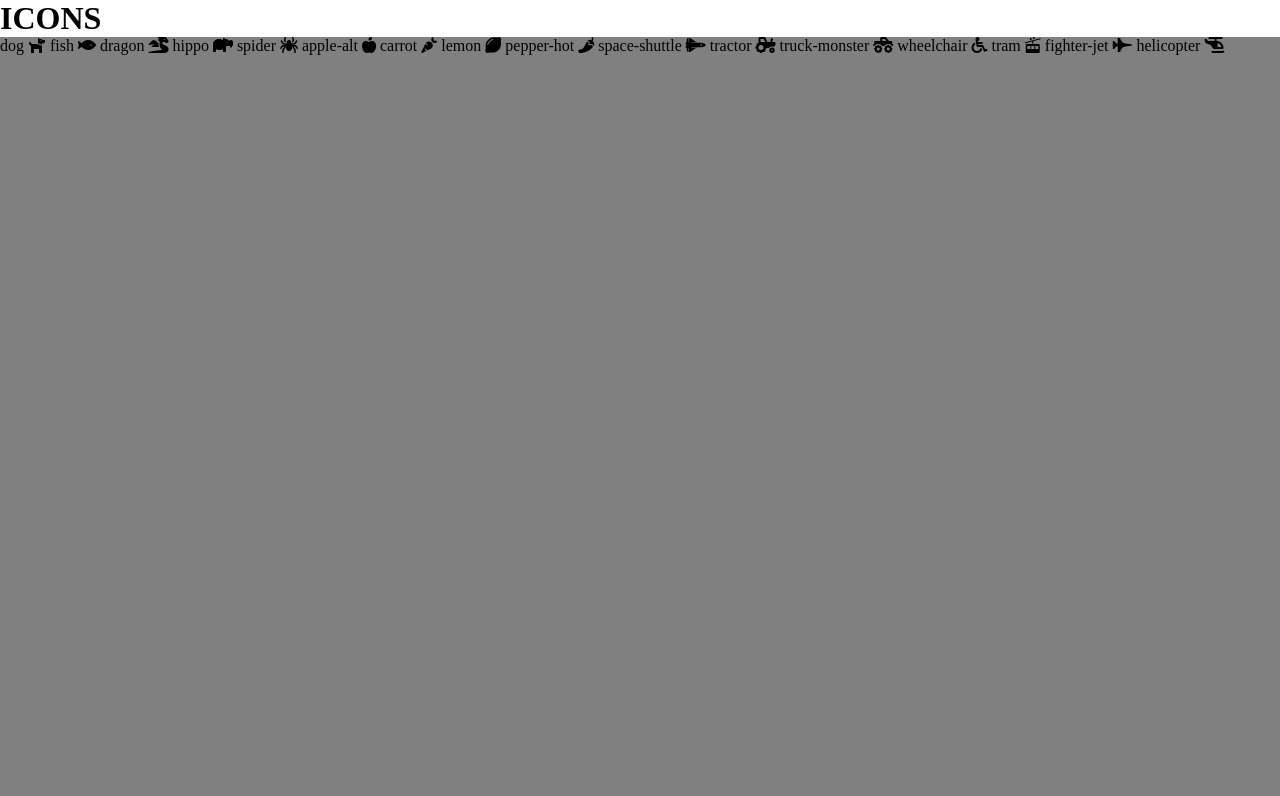
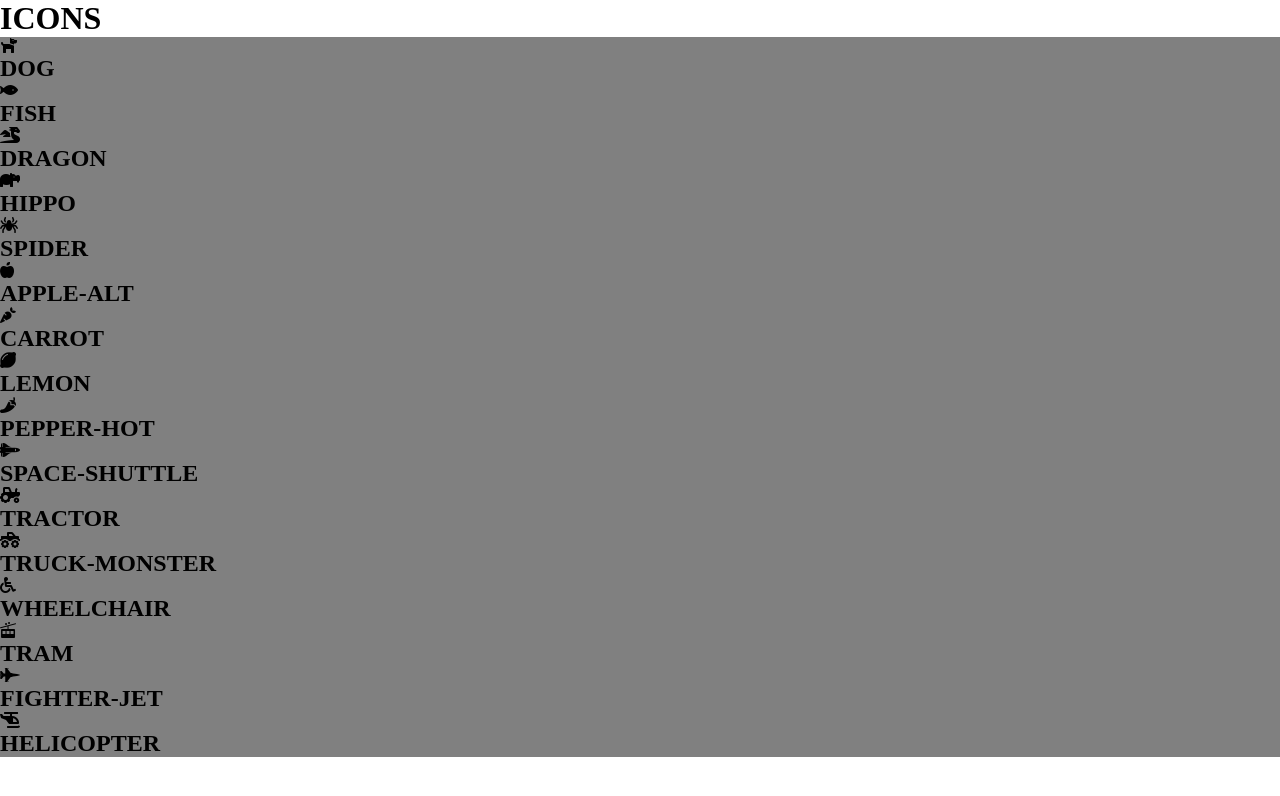
Before and after one commit to Cristian-301/js-es6-icons, a plain HTML site: page index.html in a window 1280 px wide. Drawn offline with nearby package versions, Linux system fonts and the light colour scheme.

Commit message:
Hit the brakes! mile 1 ???

```diff
--- a/css/style.css
+++ b/css/style.css
@@ -5,6 +5,6 @@
 }
 
 #icon-container {
-  height: 100vh;
+  /* height: 100vh; */
   background-color: grey;
 }
--- a/js/script.js
+++ b/js/script.js
@@ -107,17 +107,18 @@ $(document).ready(
 
     var icon_container = $("#icon-container");
     // console.log(icon_container);
-
-    icons.forEach(
-      (element, index) => {
-        // console.log(element);
-        icon_container.append(`
-          ${element.name}
-          <i class="${element.family} ${element.prefix}${element.name}"></i>
-          `)
-        console.log(icon_container);
-      }
-    );
+    print(icons, icon_container);
+    print(icons, icon_container);
+    // icons.forEach(
+    //   (element, index) => {
+    //     // console.log(element);
+    //     icon_container.append(`
+    //       ${element.name}
+    //       <i class="${element.family} ${element.prefix}${element.name}"></i>
+    //       `)
+    //     // console.log(icon_container);
+    //   }
+    // );
 
   }
 )
@@ -125,10 +126,19 @@ $(document).ready(
 
 //---------------------------------
 function print(array, container) {
-
+  container.html("");
   array.forEach(
     (element) => {
 
+      const {family, prefix, name} = element;
+      console.log("Destruct ", family, prefix, name);
+
+      container.append(`
+        <div>
+          <i class="${family} ${prefix}${name}"></i>
+          <h2>${name.toUpperCase()}</h2>
+        </div>
+        `)
     }
   );
 
```
